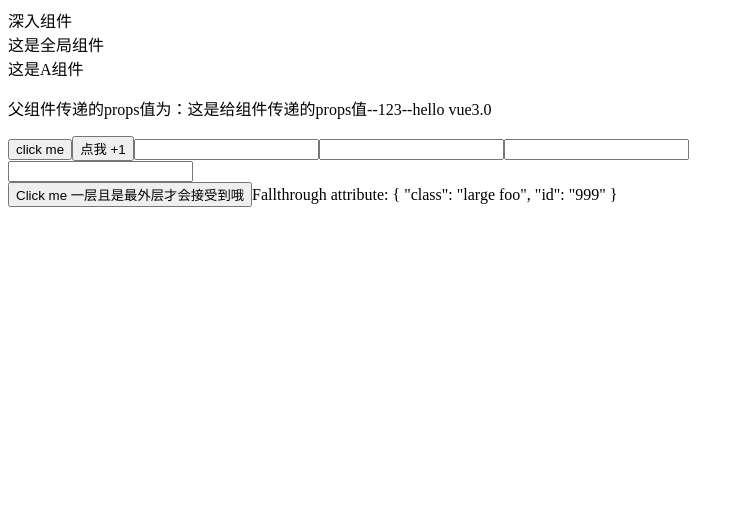
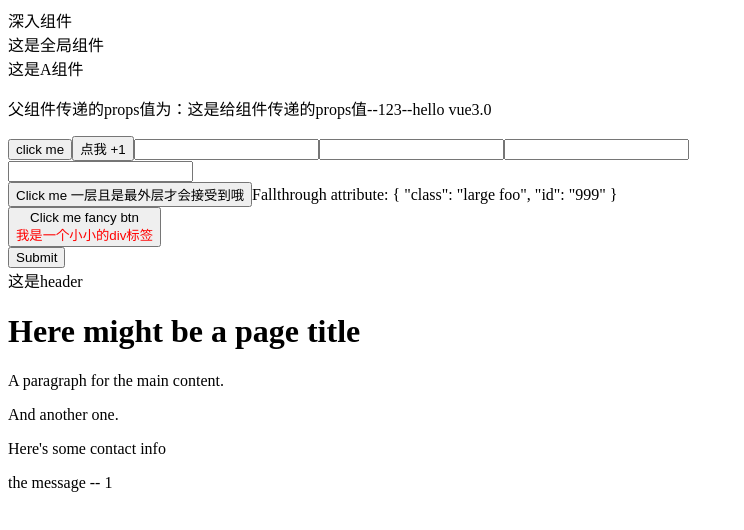
Before and after one commit to AriseMarcher/advanced-to-vue3, a Vue app in the folder 01-quick-start/component-in-Depth/: page / in a window 1280 px wide. Shown: the top 530 px of the page, without its empty margins (0-744 px from the left). Built offline with nearby package versions, Linux system fonts and the light colour scheme.

Commit message:
组件--插槽

```diff
--- a/01-quick-start/component-in-Depth/src/App.vue
+++ b/01-quick-start/component-in-Depth/src/App.vue
@@ -3,6 +3,7 @@ import { ref, watchEffect } from 'vue'
 import ComponentA from './components/01-component-props.vue'
 import ComponentB from './components/02-component-event.vue'
 import ComponentC from './components/03-component-fallthrough-attributes.vue'
+import ComponentD from './components/04-component-slots.vue'
 const fooMsg = ref('这是给组件传递的props值');
 const likes = ref(123);
 
@@ -43,6 +44,8 @@ const handleClick = () => {
   />
   <br />
   <ComponentC @click="handleClick" class="large foo" id="999" />
+  <br />
+  <ComponentD />
 </template>
 
 <style scoped>
--- /dev/null
+++ b/01-quick-start/component-in-Depth/src/components/04-component-slots.vue
@@ -0,0 +1,55 @@
+<template>
+  <div>
+    <FancyBtn>
+      Click me fancy btn
+      <div style="color:red">我是一个小小的div标签</div>
+    </FancyBtn>
+
+    <br />
+    <FancyBtn />
+
+    <BaseLayout>
+      <template v-slot:header>
+        这是header
+      </template>
+    </BaseLayout>
+
+    <BaseLayout>
+      <template #header>
+        <h1>Here might be a page title</h1>
+      </template>
+
+      <template #default>
+        <p>A paragraph for the main content.</p>
+        <p>And another one.</p>
+      </template>
+
+      <template #footer>
+        <p>Here's some contact info</p>
+      </template>
+    </BaseLayout>
+
+    <MyComponent v-slot="aaa">
+      {{ aaa.text }} -- {{ aaa.count }}
+    </MyComponent>
+
+  </div>
+</template>
+
+<script setup>
+import { ref } from 'vue'
+import FancyBtn from './common/FancyButton.vue';
+import BaseLayout from './common/BaseLayout.vue'
+import MyComponent from './common/MyComponent.vue';
+
+const slotProps = ref({
+  text: 'the text',
+  count: 99
+});
+console.log('11111111')
+console.log(slotProps)
+</script>
+
+<style scoped>
+
+</style>
--- /dev/null
+++ b/01-quick-start/component-in-Depth/src/components/common/BaseLayout.vue
@@ -0,0 +1,17 @@
+<template>
+  <div class="container">
+    <header>
+      <slot name="header"></slot>
+    </header>
+    <main>
+      <slot></slot>
+    </main>
+    <footer>
+      <slot name="footer"></slot>
+    </footer>
+  </div>
+</template>
+
+<script setup>
+
+</script>
--- /dev/null
+++ b/01-quick-start/component-in-Depth/src/components/common/FancyButton.vue
@@ -0,0 +1,11 @@
+<template>
+  <button class="fancy-btn">
+    <slot>
+      Submit
+    </slot>
+  </button>
+</template>
+
+<script setup>
+
+</script>
--- /dev/null
+++ b/01-quick-start/component-in-Depth/src/components/common/MyComponent.vue
@@ -0,0 +1,11 @@
+<template>
+  <!-- <MyComponent> 的模板 -->
+  <div>
+    <slot :text="greetingMessage" :count="1"></slot>
+  </div>
+</template>
+
+<script setup>
+import { ref } from 'vue';
+const greetingMessage = ref('the message');
+</script>
```
